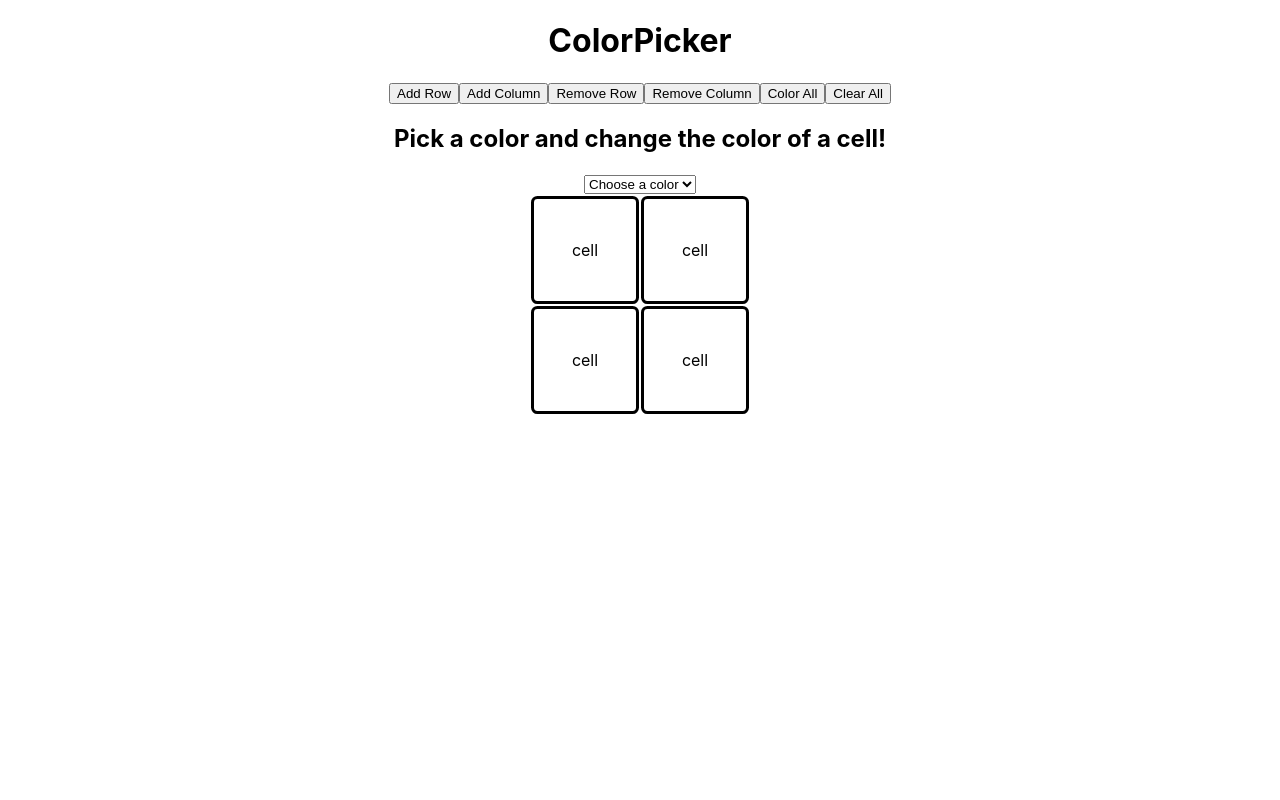
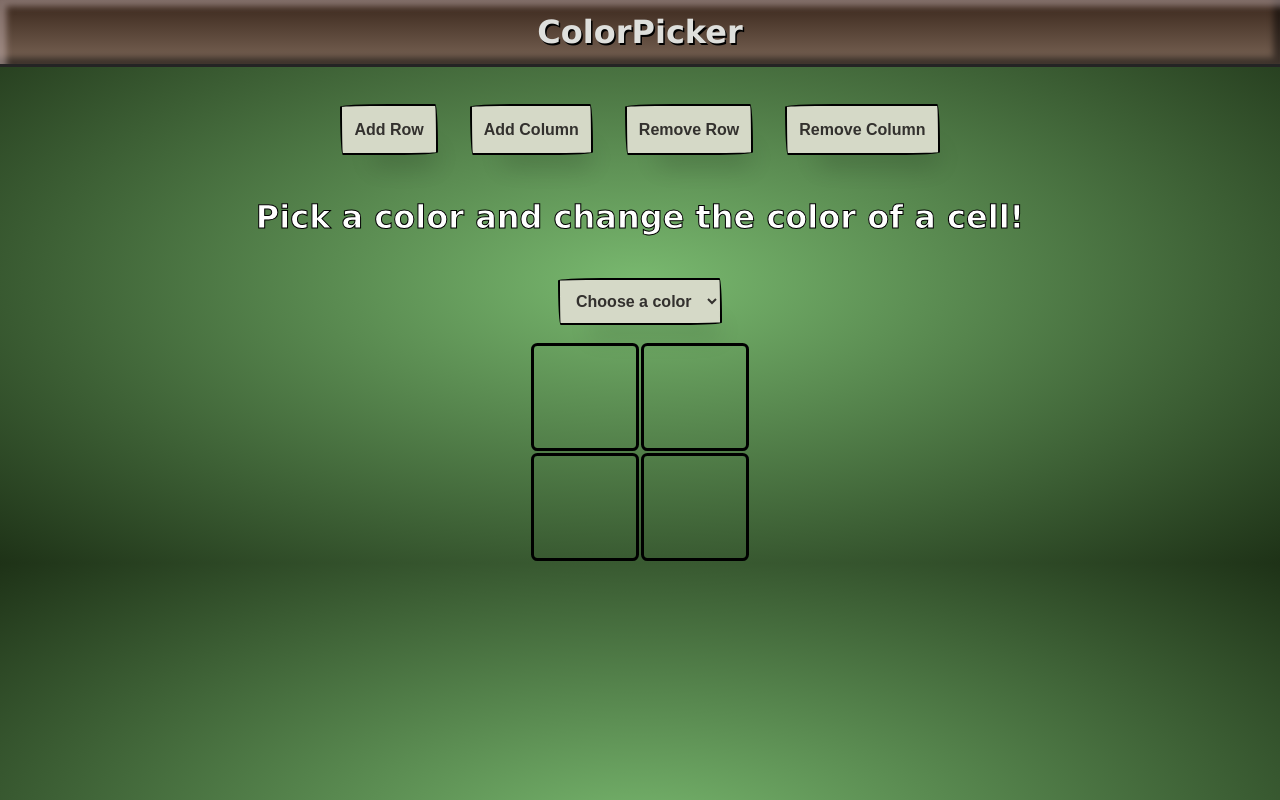
Before and after one commit to andreatranchina/ttp-assignment6-react, a React (Create React App) app: page / in a window 1280 px wide. Built offline with nearby package versions, Linux system fonts and the light colour scheme.

Commit message:
added styles

```diff
--- a/src/App.css
+++ b/src/App.css
@@ -1,17 +1,15 @@
+body{
+  /* background-image: radial-gradient(rgb(148, 137, 137), rgb(54, 51, 51)); */
+  background-image: radial-gradient(rgb(121, 185, 111), rgb(30, 50, 23));
+  /* font-family: Georgia; */
+  font-family: Verdana, Geneva, Tahoma, sans-serif;
+}
+
 .App {
   text-align: center;
   align-content: center;
-}
-
-.App-logo {
-  height: 40vmin;
-  pointer-events: none;
-}
-
-@media (prefers-reduced-motion: no-preference) {
-  .App-logo {
-    animation: App-logo-spin infinite 20s linear;
-  }
+  height: minmax(100vh, auto);
+  /* background-image: url(https://images.unsplash.com/photo-1614292264554-7dca1d6466d6?ixlib=rb-4.0.3&ixid=M3wxMjA3fDB8MHxzZWFyY2h8Mnx8Y2hhbGtib2FyZHxlbnwwfHwwfHx8MA%3D%3D&auto=format&fit=crop&w=500&q=60); */
 }
 
 .App-header {
@@ -25,15 +23,69 @@
   color: white;
 }
 
-.App-link {
-  color: #61dafb;
+.nav{
+  background-image: linear-gradient(#38251a, #7a6556);
+  border-bottom: 3px solid rgb(36, 36, 36);
+  box-shadow: inset 0.2em 0.2em 0.2em 0 rgba(205, 186, 186, 0.5), inset -0.2em -0.2em 0.2em 0 rgba(0,0,0,0.5);
+  padding: 0.8rem;
+  position: relative;
+  margin-top: 0;
+  color: rgb(222, 223, 220);
+  text-shadow: 0.1rem 0.1rem black;
 }
 
-@keyframes App-logo-spin {
-  from {
-    transform: rotate(0deg);
-  }
-  to {
-    transform: rotate(360deg);
-  }
+.btn{
+  /* background-color: rgb(165, 144, 42);
+  border-radius: 1rem;
+  padding: 1rem;
+  margin: 0.5rem; */
+/* CSS */
+  align-self: center;
+  background-image: none;
+  background-position: 0 90%;
+  background-repeat: repeat no-repeat;
+  background-size: 4px 3px;
+  border-radius: 15px 225px 255px 15px 15px 255px 225px 15px;
+  border-style: solid;
+  border-width: 2px;
+  border-color: black;
+  box-shadow: rgba(0, 0, 0, .2) 15px 28px 25px -18px;
+  box-sizing: border-box;
+  color: #33312e;
+  cursor: pointer;
+  display: inline-block;
+  /* font-family: Neucha, sans-serif; */
+  font-weight: 700;
+  font-size: 1rem;
+  line-height: 23px;
+  outline: none;
+  padding: .75rem;
+  text-decoration: none;
+  transition: all 235ms ease-in-out;
+  border-bottom-left-radius: 15px 255px;
+  border-bottom-right-radius: 225px 15px;
+  border-top-left-radius: 255px 15px;
+  border-top-right-radius: 15px 225px;
+  user-select: none;
+  -webkit-user-select: none;
+  touch-action: manipulation;
+  background-color: rgb(213, 217, 199);
+  margin: 1rem;
 }
+
+.btn:hover {
+  box-shadow: rgba(0, 0, 0, .3) 2px 8px 8px -5px;
+  transform: translate3d(0, 2px, 0);
+}
+
+.btn:focus {
+  box-shadow: rgba(0, 0, 0, .3) 2px 8px 4px -6px;
+}
+
+.instruction{
+  font-size: 2rem;
+  /* color: rgb(38, 38, 38); */
+  color: white;
+  -webkit-text-stroke: 1px black;
+
+}
--- a/src/App.js
+++ b/src/App.js
@@ -112,18 +112,18 @@ function App() {
 
   return (
     <div className="App" onMouseUp={handleMouseUp}>
-      <h1>ColorPicker</h1>
+      <h1 className="nav">ColorPicker</h1>
 
-      <button onClick={handleClickAddRow}>Add Row</button>
-      <button onClick={handleClickAddColumn}>Add Column</button>
-      <button onClick={handleClickRemoveRow}>Remove Row</button>
-      <button onClick={handleClickRemoveColumn}>Remove Column</button>
-      <button>Color All</button>
-      <button>Clear All</button>
+      <button className="btn" onClick={handleClickAddRow}>Add Row</button>
+      <button className="btn" onClick={handleClickAddColumn}>Add Column</button>
+      <button className="btn" onClick={handleClickRemoveRow}>Remove Row</button>
+      <button className="btn" onClick={handleClickRemoveColumn}>Remove Column</button>
+      {/* <button>Color All</button>
+      <button>Clear All</button> */}
 
-      <h2>Pick a color and change the color of a cell!</h2>
+      <h2 className="instruction">Pick a color and change the color of a cell!</h2>
 
-      <select onChange={handleChangeCurrentColor}>
+      <select className="btn"onChange={handleChangeCurrentColor}>
         <option value="choose" selected disabled>
           Choose a color
         </option>
--- a/src/components/TableCell.jsx
+++ b/src/components/TableCell.jsx
@@ -15,7 +15,7 @@ function TableCell(props) {
     }
 
     return (
-        <td className="cell" onMouseOver={handleMouseOverColor} onMouseDown={handleMouseDownColor}>cell</td>
+        <td className="cell" onMouseOver={handleMouseOverColor} onMouseDown={handleMouseDownColor}></td>
     )
 }
 
```
